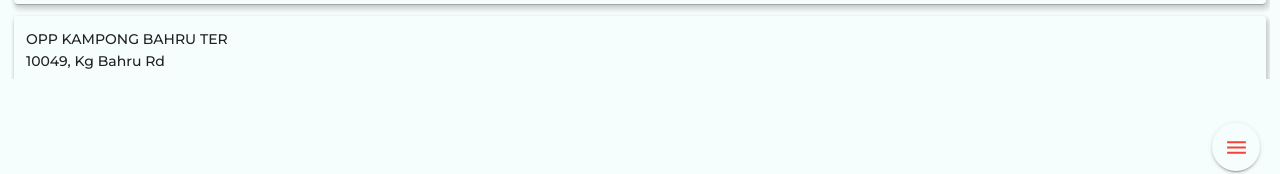
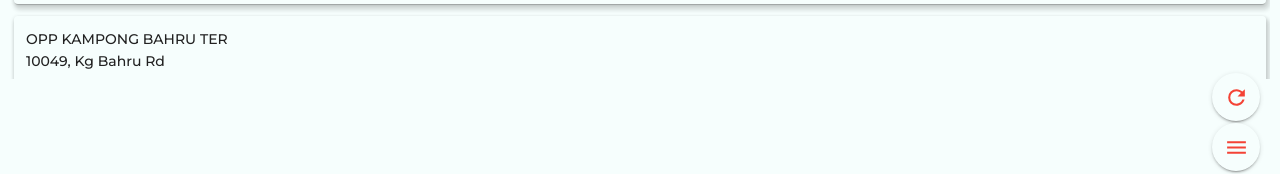
Before and after one commit to winphong/sg-bus, a Vue app: page / in a window 1280 px wide. Shown: the part 609-783 px from the top of the page. Built offline with nearby package versions, Linux system fonts and the light colour scheme; no server answers; what @fawmi/vue-google-maps would draw is missing.

Commit message:
add refresh btn

```diff
--- a/src/components/TheNavigator.vue
+++ b/src/components/TheNavigator.vue
@@ -1,5 +1,5 @@
 <script setup lang="ts">
-import { mdiMenu, mdiRoad, mdiBusStop } from '@mdi/js'
+import { mdiMenu, mdiBusStop, mdiRefresh } from '@mdi/js'
 </script>
 
 <script lang="ts">
@@ -9,9 +9,28 @@ export default {
       drawer: false,
     }
   },
+  computed: {
+    showRefresh() {
+      return this.$route.path === '/'
+    },
+  },
   methods: {
     toggleDrawer() {
       this.drawer = !this.drawer
+    },
+    refreshCurrentLocation() {
+      navigator.geolocation.getCurrentPosition(
+        (e) => {
+          const position = { lat: e.coords.latitude, lng: e.coords.longitude }
+          this.$store.commit('setCurrentPosition', { position })
+          this.$store.commit('setIsLoadingPosition', false)
+        },
+        (e) => {
+          this.$store.commit('setIsLoadingPosition', false)
+          console.log('failure', e)
+        },
+        { maximumAge: 10000, enableHighAccuracy: false },
+      )
     },
   },
 }
@@ -34,6 +53,15 @@ export default {
     </v-navigation-drawer>
   </v-layout>
 
+  <div
+    :style="{ position: 'fixed', zIndex: 200, bottom: '70px', right: '20px' }"
+    v-if="showRefresh"
+  >
+    <v-btn size="big" @click="refreshCurrentLocation" rounded class="button">
+      <v-icon color="red" size="25" :icon="mdiRefresh"></v-icon>
+    </v-btn>
+  </div>
+
   <div :style="{ position: 'fixed', zIndex: 200, bottom: '20px', right: '20px' }">
     <v-btn size="big" @click.stop="drawer = !drawer" rounded class="button">
       <v-icon color="red" size="25" :icon="mdiMenu"></v-icon>
```
